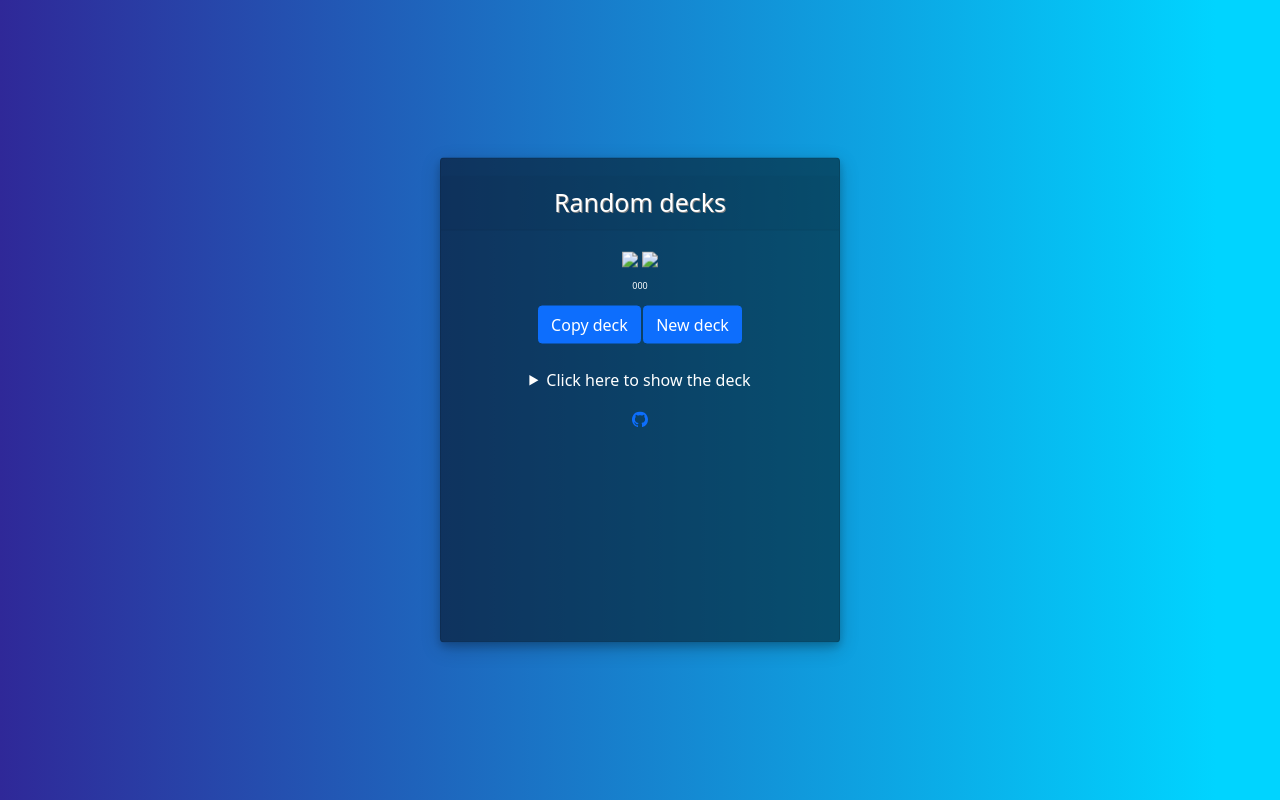
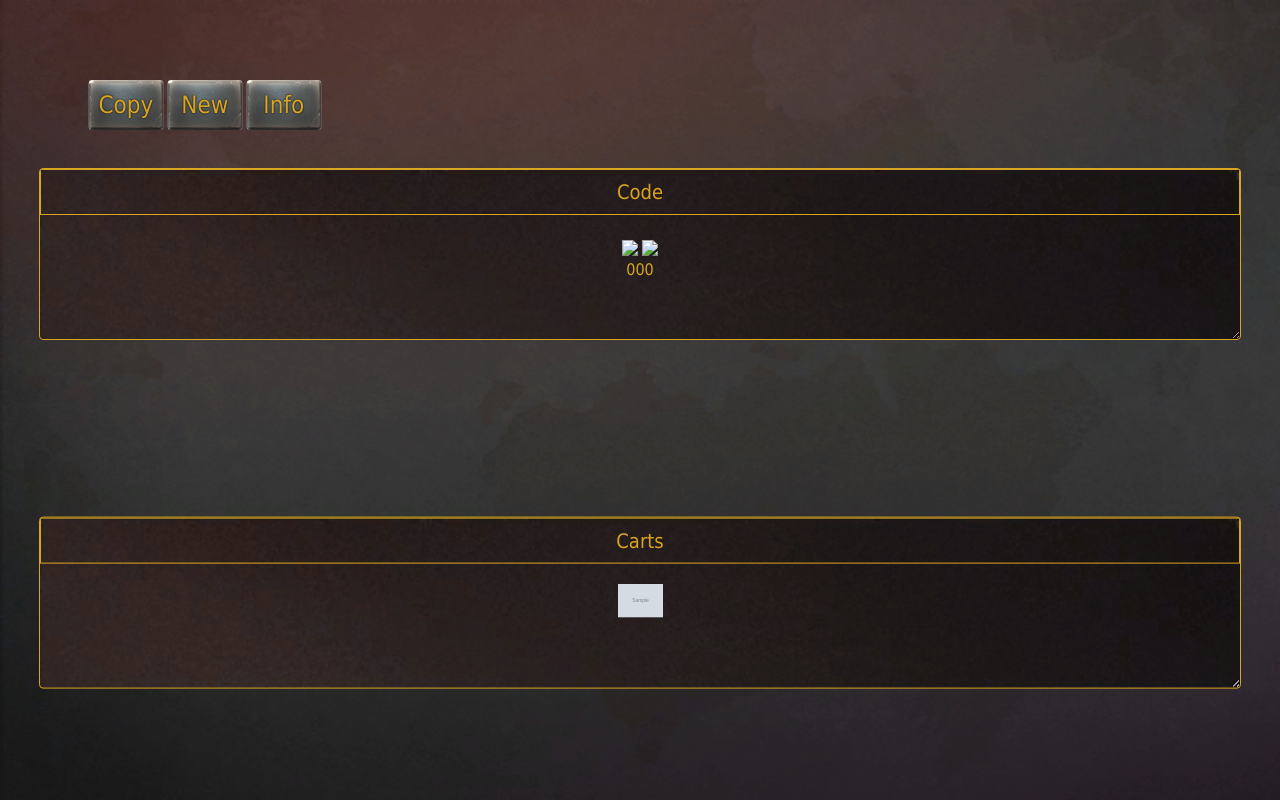
Before and after one commit to Rooyca/DeKhaos, a Flask app: template templates/home.html in a window 1280 px wide. Run offline with Flask 2, Linux system fonts and the light colour scheme; the template is opened without the code that fills it: most values are stand-ins (such as "Sample title", 1, 10 or a date in 2020); grey boxes marked "Sample" are stand-in pictures.

Commit message:
New look

```diff
--- a/static/css.css
+++ b/static/css.css
@@ -1,7 +1,8 @@
 body{
-	background: rgb(47,40,152);
-	background: linear-gradient(90deg, rgba(47,40,152,1) 0%, rgba(0,212,255,1) 95%);
+	background-image: url(new/bgALL.png);
+	background-repeat: no-repeat;
 	background-attachment: fixed;
+	background-size: cover;
 
 }
 
@@ -17,3 +18,114 @@
 	word-wrap: break-word;
 	box-shadow: 0 4px 8px 0 rgba(0, 0, 0, 0.2), 0 6px 20px 0 rgba(0, 0, 0, 0.19);
 }
+
+.btnes {
+	background-image: url(new/btn.png);
+	background-size: 75px 50px;
+	color: rgb(218, 165, 32);
+	width: 75px;
+	height: 50px;
+	box-sizing: border-box;
+	font-family: "Lor", Tahoma, Geneva, Verdana, sans-serif;
+	font-size: 24px;
+	text-shadow: rgb(0, 0, 0) 0px 0px 2px;
+	border-bottom-left-radius: 4px;
+	border-bottom-right-radius: 4px;
+	border-top-left-radius: 4px;
+	border-top-right-radius: 4px;
+	border: none;
+}
+
+.btnes:hover {
+	color: rgba(255, 255, 255, 0.6);
+	box-shadow: 0px 0px 1px 1px;
+}
+
+.deck-div-all {
+	border: 1px solid rgb(218, 165, 32);
+	background-image: url(new/bg.png);
+	font-family: "Lor", Tahoma, Geneva, Verdana, sans-serif;
+	font-size: 16px;
+	background-repeat: no-repeat;
+	background-attachment: fixed;
+	background-size: cover;
+	height: 170px;
+	width: 1200px;
+	color: rgb(218, 165, 32);
+	border-top-left-radius: 4px;
+	border-top-right-radius: 4px;
+	border-bottom-left-radius: 4px;
+	border-bottom-right-radius: 4px;
+	resize: both;
+  	overflow: auto;
+}
+
+.deck-div-info {
+	border: 1px solid rgb(218, 165, 32);
+	background-image: url(new/bg.png);
+	font-family: "Lor", Tahoma, Geneva, Verdana, sans-serif;
+	text-align: center;
+	font-size: 20px;
+	background-repeat: no-repeat;
+	background-attachment: fixed;
+	background-size: cover;
+	color: rgb(218, 165, 32);
+	padding: 10px;
+}
+
+/* Popup container - can be anything you want */
+.popup {
+  position: relative;
+  display: inline-block;
+  cursor: pointer;
+  -webkit-user-select: none;
+  -moz-user-select: none;
+  -ms-user-select: none;
+  user-select: none;
+}
+
+/* The actual popup */
+.popup .popuptext {
+  visibility: hidden;
+  width: 160px;
+  background-color: #555;
+  color: #fff;
+  text-align: center;
+  border-radius: 6px;
+  padding: 8px 0;
+  position: absolute;
+  z-index: 1;
+  bottom: 125%;
+  left: 50%;
+  margin-left: -80px;
+}
+
+/* Popup arrow */
+.popup .popuptext::after {
+  content: "";
+  position: absolute;
+  top: 100%;
+  left: 50%;
+  margin-left: -5px;
+  border-width: 5px;
+  border-style: solid;
+  border-color: #555 transparent transparent transparent;
+}
+
+/* Toggle this class - hide and show the popup */
+.popup .show {
+  visibility: visible;
+  -webkit-animation: fadeIn 1s;
+  animation: fadeIn 1s;
+}
+
+/* Add animation (fade in the popup) */
+@-webkit-keyframes fadeIn {
+  from {opacity: 0;}
+  to {opacity: 1;}
+}
+
+@keyframes fadeIn {
+  from {opacity: 0;}
+  to {opacity:1 ;}
+}
--- a/templates/home.html
+++ b/templates/home.html
@@ -6,48 +6,46 @@
 	<meta name="viewport" content="width=device-width" >
 	<link rel="icon" type="image/x-icon" href="/static/favicon.ico">
 	<link rel="stylesheet" type="text/css" href="{{url_for('static', filename='css.css')}}">
-	<link href="https://cdn.jsdelivr.net/npm/bootstrap@5.1.3/dist/css/bootstrap.min.css" rel="stylesheet" integrity="sha384-1BmE4kWBq78iYhFldvKuhfTAU6auU8tT94WrHftjDbrCEXSU1oBoqyl2QvZ6jIW3" crossorigin="anonymous">
 	<title>Random Deck</title>
 </head>
 <body>
 
-	{% if data %}
-
-	<div id="s-div" class="card text-center">
-	  <div class="card-header" style="font-size: 25px; text-shadow: 1px 1px gray; color: white;">
-	  	Random decks
-	  </div>
-
-	  <div class="card-body">
-	  	<img src="{{data['url_1']}}" style="width: 30px;">
-		<img src="{{data['url_2']}}" style="width: 30px;">
-		<h1></h1>
-		<div id="deck" style="font-size: 9px; text-shadow: 1px gray; color: white;" class="card-text">
-			{{data["deck_code"]}}<br><br>
-			<button onclick="CopyDeck('deck')" id="cc" class="btn btn-primary">Copy deck</button>
-			<button onClick="window.location.reload(true)" class="btn btn-primary">New deck</button>
-		</div>
-		<br>
-	    <details>
-	    	<summary class="card-title" style="color: white;">Click here to show the deck</summary>
-	    	{% for img in data['img_cards'] %}
-	    		<img style="width: 36px;" src="{{img}}">
-	    	{% endfor %}
-	    </details>
-		<button type="button" onclick="location.replace('https://github.com/Rooyca')" class="btn btn-link" >
-                <svg xmlns="http://www.w3.org/2000/svg" width="16" height="16" fill="currentColor" class="bi bi-github" viewBox="0 0 16 16">
-  				<path d="M8 0C3.58 0 0 3.58 0 8c0 3.54 2.29 6.53 5.47 7.59.4.07.55-.17.55-.38 0-.19-.01-.82-.01-1.49-2.01.37-2.53-.49-2.69-.94-.09-.23-.48-.94-.82-1.13-.28-.15-.68-.52-.01-.53.63-.01 1.08.58 1.23.82.72 1.21 1.87.87 2.33.66.07-.52.28-.87.51-1.07-1.78-.2-3.64-.89-3.64-3.95 0-.87.31-1.59.82-2.15-.08-.2-.36-1.02.08-2.12 0 0 .67-.21 2.2.82.64-.18 1.32-.27 2-.27.68 0 1.36.09 2 .27 1.53-1.04 2.2-.82 2.2-.82.44 1.1.16 1.92.08 2.12.51.56.82 1.27.82 2.15 0 3.07-1.87 3.75-3.65 3.95.29.25.54.73.54 1.48 0 1.07-.01 1.93-.01 2.2 0 .21.15.46.55.38A8.012 8.012 0 0 0 16 8c0-4.42-3.58-8-8-8z"></path>
-				</svg>
-              </button>
-	  </div>
+	<div style="position: absolute; left:16%; top: 10%; transform: translate(-50%);">
+		<div class="popup" onclick="myFunction()"><button onclick="CopyDeck('deck')" id="cc" class="btnes">Copy</button>
+	  <span class="popuptext" id="myPopup">Copied!</span>
+	</div>
+		<button onClick="window.location.reload(true)" class="btnes">New</button>
+		<button onclick="location.replace('https://github.com/Rooyca')" class="btnes">Info</button>
 	</div>
 
-	{% endif %}
+	<div style="position: absolute; left: 50%; top: 21%; transform: translate(-50%);">
+		<div class="deck-div-all">
+			<div class="deck-div-info">
+				<div>Code
+				</div>
+			</div>
+			<div id="deck" style="padding: 25px 0; text-align: center;">
+				<img src="{{data['url_1']}}" style="width: 30px;">
+				<img src="{{data['url_2']}}" style="width: 30px;">
+				<br>
+				{{data["deck_code"]}}
+			</div>
+		</div>
+	</div>
 
-
-
-	<script src="https://cdn.jsdelivr.net/npm/bootstrap@5.1.3/dist/js/bootstrap.bundle.min.js" integrity="sha384-ka7Sk0Gln4gmtz2MlQnikT1wXgYsOg+OMhuP+IlRH9sENBO0LRn5q+8nbTov4+1p" crossorigin="anonymous">
-	</script>
+	<div style="position: absolute; left: 50%; bottom: 15%; transform: translate(-50%, 5%);">
+		<div class="deck-div-all">
+			<div class="deck-div-info">
+				<div>Carts
+				</div>
+			</div>
+			<div style="text-align: center; padding:20px">
+			{% for img in data['img_cards'] %}
+	    		<img style="width: 45px;" src="{{img}}">
+	    	{% endfor %}
+			</div>
+		</div>
+	</div>
 
 	<script>
 		function CopyDeck(containerid) {
@@ -56,18 +54,23 @@
 		    range.moveToElementText(document.getElementById(containerid));
 		    range.select().createTextRange();
 		    document.execCommand("copy");
-		    document.getElementById("cc").style.background="green";
 		    window.getSelection().removeAllRanges();
 		  } else if (window.getSelection) {
 		    var range = document.createRange();
 		    range.selectNode(document.getElementById(containerid));
 		    window.getSelection().addRange(range);
 		    document.execCommand("copy");
-		    document.getElementById("cc").style.background="green";
 		    window.getSelection().removeAllRanges();
 		  }
 		}
    </script>
 
+   <script>
+	// When the user clicks on div, open the popup
+	function myFunction() {
+	  var popup = document.getElementById("myPopup");
+	  popup.classList.toggle("show");
+	}
+	</script>
+
 </body>
-</html>
```
Also changed, not shown: static/bg.jpg (deleted), static/dice.png (deleted), static/new/bg.png (added), static/new/bgALL.png (added), static/new/btn.png (added).
